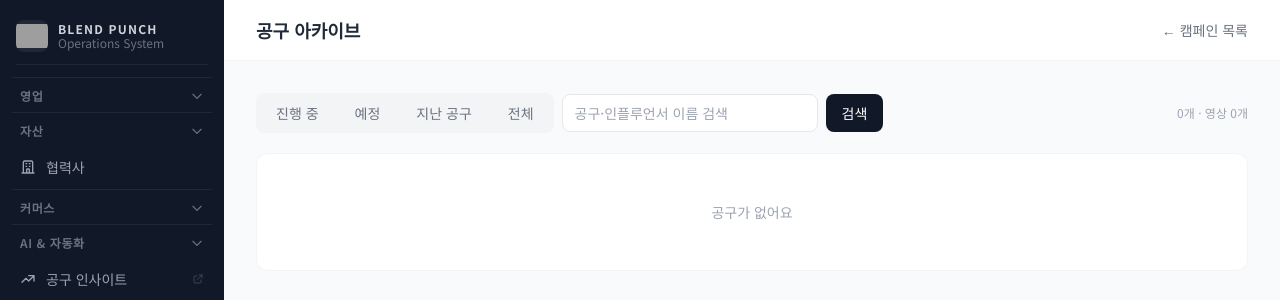
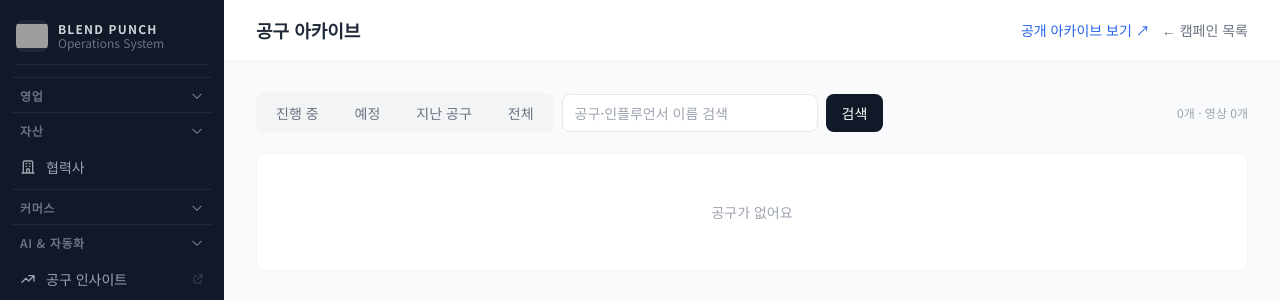
Before and after one commit to motelly630-lang/blend-punch-os, a Python web app: template app/templates/campaigns/gallery.html in a window 1280 px wide. Shown: the top 300 px of the page. Run offline with Jinja, Linux system fonts and the light colour scheme; the template is opened without the code that fills it, so the values that code supplies are empty; grey boxes are pictures that could not be loaded.

Commit message:
feat(campaigns): 사내 화면에 공개 아카이브 링크 — 공구 아카이브 위쪽 '공개 아카이브 보기', 공개 중 영상은 '공개 화면에서 보기'
Co-Authored-By: Claude Opus 5.5 <noreply@anthropic.com>

```diff
--- a/app/templates/campaigns/detail.html
+++ b/app/templates/campaigns/detail.html
@@ -122,6 +122,7 @@
         <details class="border-t border-gray-100 px-3 py-2 text-xs" {% if ar and ar.is_public %}open{% endif %}>
           <summary class="cursor-pointer text-gray-600">공개 아카이브
             {% if ar and ar.is_public %}<span class="ml-1 px-2 py-0.5 rounded-full bg-gray-900 text-white">공개 중</span>
+            <a href="/public/archive/{{ ar.id }}" target="_blank" rel="noopener" class="ml-1 text-blue-600 hover:text-blue-700">공개 화면에서 보기 ↗</a>
             {% else %}<span class="ml-1 text-gray-400">비공개</span>{% endif %}
           </summary>
           <form method="post" action="/campaigns/{{ campaign.id }}/links/archive" enctype="multipart/form-data" class="space-y-2 mt-2">
--- a/app/templates/campaigns/gallery.html
+++ b/app/templates/campaigns/gallery.html
@@ -3,7 +3,10 @@
 {% block page_title %}공구 아카이브{% endblock %}
 
 {% block header_actions %}
-<a href="/campaigns" class="text-sm text-gray-500 hover:text-gray-700">← 캠페인 목록</a>
+<div class="flex items-center gap-3">
+  <a href="/public/archive" target="_blank" rel="noopener" class="text-sm text-blue-600 hover:text-blue-700">공개 아카이브 보기 ↗</a>
+  <a href="/campaigns" class="text-sm text-gray-500 hover:text-gray-700">← 캠페인 목록</a>
+</div>
 {% endblock %}
 
 {% block content %}
```
Also changed, not shown: tests/test_public_archive.py (+2 -0 lines).
